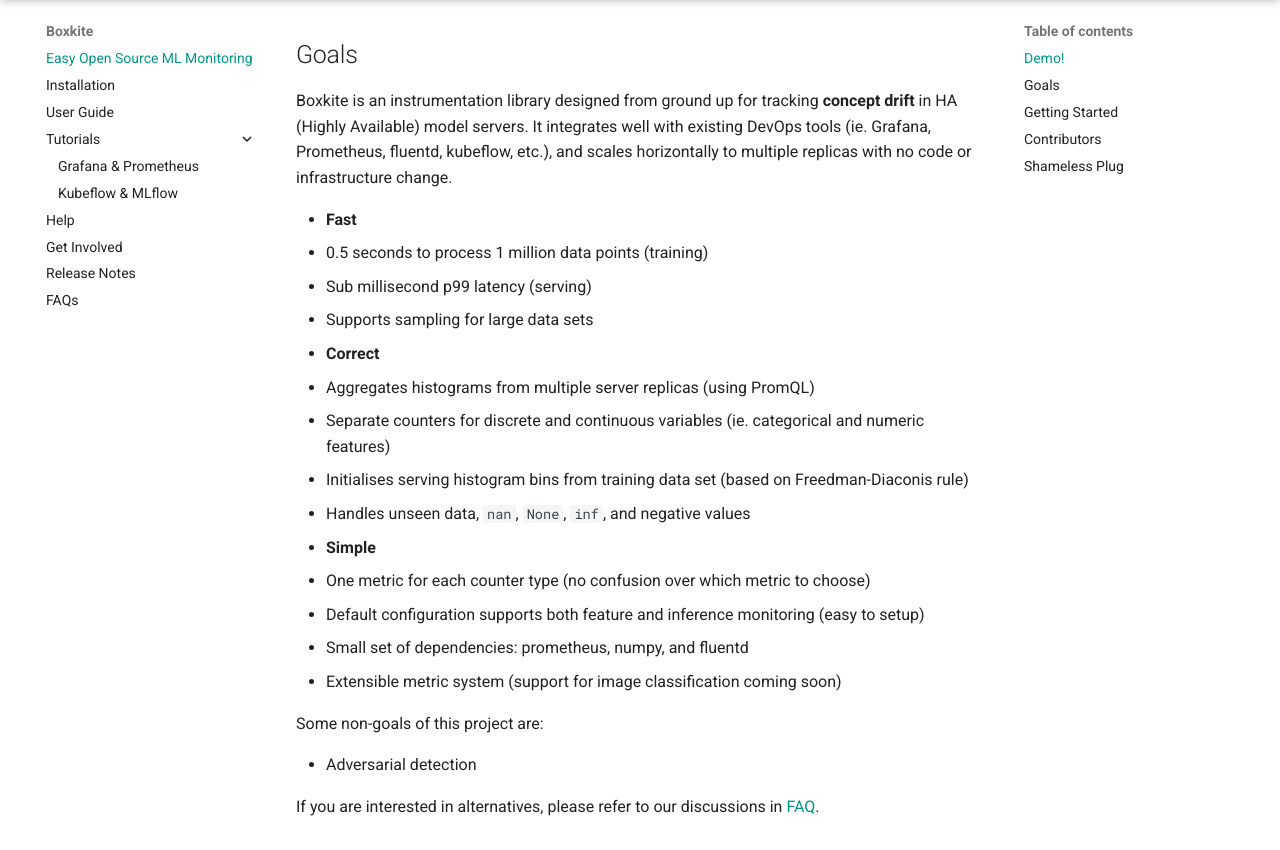
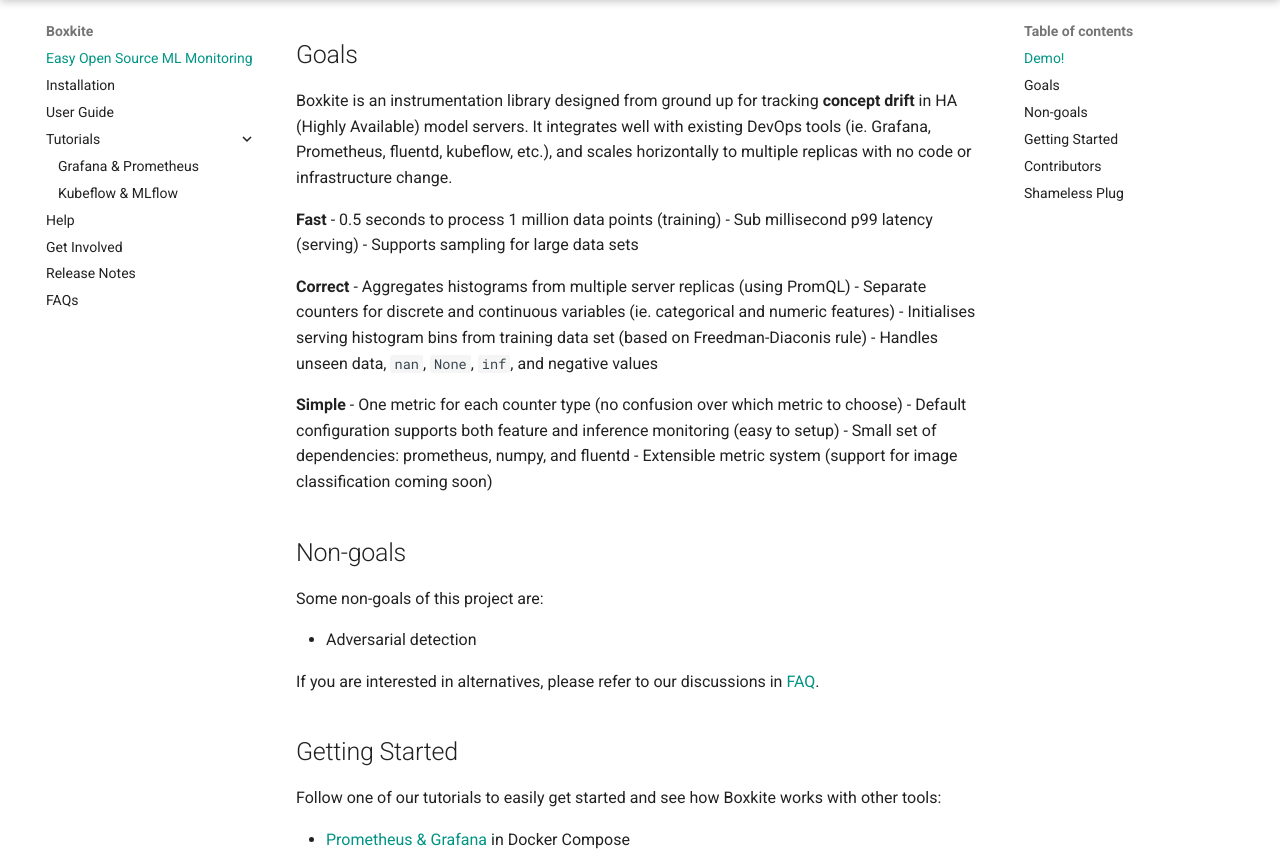
Before and after one commit to boxkite-ml/boxkite, an MkDocs documentation site: the page built from docs/index.md, in a window 1280 px wide and 900 px high, scrolled down 1533 px, cut to the strip 50-900 px from the top of the window. Built offline with MkDocs 1.6.1 and Material for MkDocs 9.7.7, drawn with Linux system fonts in a browser that asks for light colours; comment, search, counter and statistics services are not loaded.

Commit message:
Update index.md

```diff
--- a/docs/index.md
+++ b/docs/index.md
@@ -42,20 +42,24 @@
 
 Boxkite is an instrumentation library designed from ground up for tracking **concept drift** in HA (Highly Available) model servers. It integrates well with existing DevOps tools (ie. Grafana, Prometheus, fluentd, kubeflow, etc.), and scales horizontally to multiple replicas with no code or infrastructure change.
 
-- **Fast**
-  - 0.5 seconds to process 1 million data points (training)
-  - Sub millisecond p99 latency (serving)
-  - Supports sampling for large data sets
-- **Correct**
-  - Aggregates histograms from multiple server replicas (using PromQL)
-  - Separate counters for discrete and continuous variables (ie. categorical and numeric features)
-  - Initialises serving histogram bins from training data set (based on Freedman-Diaconis rule)
-  - Handles unseen data, `nan`, `None`, `inf`, and negative values
-- **Simple**
-  - One metric for each counter type (no confusion over which metric to choose)
-  - Default configuration supports both feature and inference monitoring (easy to setup)
-  - Small set of dependencies: prometheus, numpy, and fluentd
-  - Extensible metric system (support for image classification coming soon)
+**Fast**
+- 0.5 seconds to process 1 million data points (training)
+- Sub millisecond p99 latency (serving)
+- Supports sampling for large data sets
+
+**Correct**
+- Aggregates histograms from multiple server replicas (using PromQL)
+- Separate counters for discrete and continuous variables (ie. categorical and numeric features)
+- Initialises serving histogram bins from training data set (based on Freedman-Diaconis rule)
+- Handles unseen data, `nan`, `None`, `inf`, and negative values
+
+**Simple**
+- One metric for each counter type (no confusion over which metric to choose)
+- Default configuration supports both feature and inference monitoring (easy to setup)
+- Small set of dependencies: prometheus, numpy, and fluentd
+- Extensible metric system (support for image classification coming soon)
+
+## Non-goals
 
 Some non-goals of this project are:
 
```
